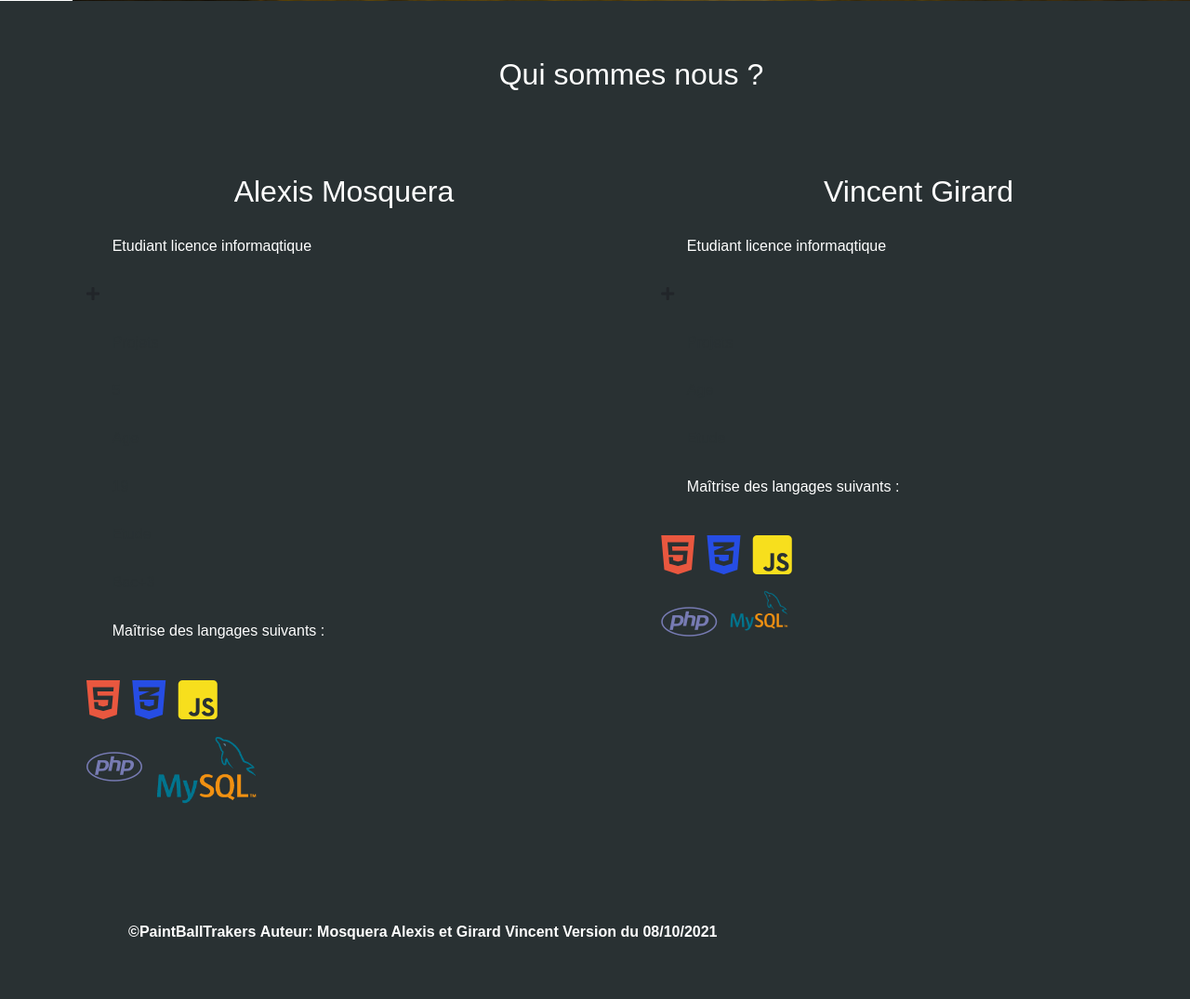
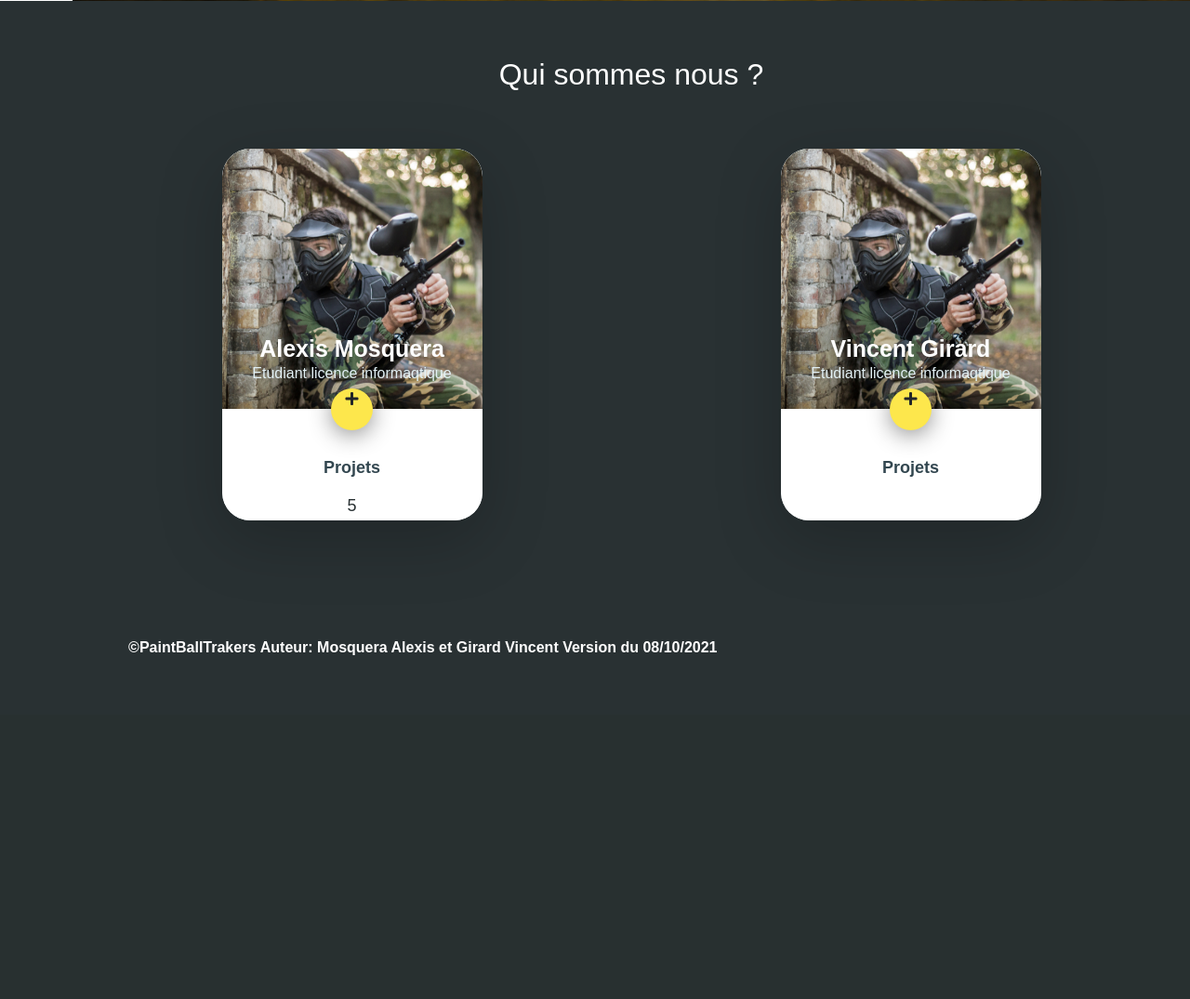
Before and after one commit to PiloaCode/PaintBallTraker-s, a PHP site: page /contact.php in a window 1280 px wide. Shown: the part 799-1874 px from the top of the page at 93% size. After the commit the page ends 1504 px from the top, so only its background shows below. Run offline with PHP 8.4, Linux system fonts and the light colour scheme; some libraries are stand-ins or nearby versions.

Commit message:
Réalisation card page contact

```diff
--- a/paintballtrackers.com/contact.php
+++ b/paintballtrackers.com/contact.php
@@ -7,16 +7,16 @@
 <body>
 <h2>Qui sommes nous ?</h2>
 <div class="row">
-    <div class="col-12 col-md-6" style="background: #293133;">
+    <div class="col-12 col-md-6">
         <!--Card Alexis-->
-    <div class="pCard_card cardAlexis">
+        <div class="pCard_card_ctAlexis">
             <!--Partie haute de la carte-->
             <div class="pCard_up">
                 <div class="pCard_text">
                     <h2>Alexis Mosquera</h2>
                     <p>Etudiant licence informaqtique</p>
                 </div>
-            <div class="pCard_add">
+                <div class="pCard_add_ctAlexis">
                     <i class="fas fa-plus"></i>
                 </div>
             </div>
@@ -64,16 +64,16 @@
             </div>
         </div>
     </div>
-    <div class="col-12 col-sm-12 col-md-6" style="background: #293133;">
+    <div class="col-12 col-md-6">
         <!--Card Vincent-->
-    <div class="pCard_card cardVincent">
+        <div class="pCard_card_ctVincent">
             <!--Partie haute de la carte-->
             <div class="pCard_up">
                 <div class="pCard_text">
                     <h2>Vincent Girard</h2>
                     <p>Etudiant licence informaqtique</p>
                 </div>
-            <div class="pCard_add">
+                <div class="pCard_add_ctVincent">
                     <i class="fas fa-plus"></i>
                 </div>
             </div>
--- a/paintballtrackers.com/index.php
+++ b/paintballtrackers.com/index.php
@@ -253,10 +253,8 @@
 <script src="https://cdnjs.cloudflare.com/ajax/libs/leaflet/1.7.1/leaflet.min.js"></script>
 <script src="https://ajax.googleapis.com/ajax/libs/jquery/3.6.0/jquery.min.js"></script>
 <script type="text/javascript" src="script.js"></script>
--->
+
 <script>
-
-
 L.mapquest.key = 'KEY';
 
 // 'map' refers to a <div> element with the ID map
--- a/paintballtrackers.com/script.js
+++ b/paintballtrackers.com/script.js
@@ -30,7 +30,22 @@
         $(".pCard_add_LB i").toggleClass("fa-minus");
     });
 });
-
+//Permet d'ouvrir/fermer la card contact Alexis
+$(function() {
+  "use strict";
+  $(".pCard_add_ctAlexis").click(function() {
+      $(".pCard_card_LB").toggleClass("pCard_on");
+      $(".pCard_add_LB i").toggleClass("fa-minus");
+  });
+});
+//Permet d'ouvrir/fermer la card contact Vincent
+$(function() {
+  "use strict";
+  $(".pCard_add_ctVincent").click(function() {
+      $(".pCard_card_LB").toggleClass("pCard_on");
+      $(".pCard_add_LB i").toggleClass("fa-minus");
+  });
+});
 
 /* Les options pour afficher la France */
 const mapOptions = {
--- a/paintballtrackers.com/style.css
+++ b/paintballtrackers.com/style.css
@@ -485,6 +485,28 @@
   overflow: hidden;
   margin: auto;
 }
+/*Card contact Alexis*/
+.pCard_card_ctAlexis {
+  width: 280px;
+  height: 400px;
+  border-radius: 30px;
+  background-color: #f6fcfe;
+  box-shadow: 0px 20px 70px 0px rgba(0,0,0,0.21);
+  position: relative;
+  overflow: hidden;
+  margin: auto;
+}
+/*Card contact Vincent*/
+.pCard_card_ctVincent {
+  width: 280px;
+  height: 400px;
+  border-radius: 30px;
+  background-color: #f6fcfe;
+  box-shadow: 0px 20px 70px 0px rgba(0,0,0,0.21);
+  position: relative;
+  overflow: hidden;
+  margin: auto;
+}
 /*Verso Card BR*/
 .pCard_card_BR .pCard_back {
   text-align: center;
@@ -514,6 +536,24 @@
 }
 /*Verso Card LB*/
 .pCard_card_LB .pCard_back {
+  text-align: center;
+  position: absolute;
+  left: 0;
+  right: 0;
+  top: 27%;
+  font-weight: 600;
+}
+/*Verso Card contact Alexis*/
+.pCard_card_ctAlexis .pCard_back {
+  text-align: center;
+  position: absolute;
+  left: 0;
+  right: 0;
+  top: 27%;
+  font-weight: 600;
+}
+/*Verso Card contact Vincent*/
+.pCard_card_ctVincent .pCard_back {
   text-align: center;
   position: absolute;
   left: 0;
@@ -593,6 +633,34 @@
   transition: 0.5s ease-in-out;
   background-image: url(img/LesBombes.png);
 }
+/*Partie haute Card contact Alexis*/
+.pCard_card_ctAlexis .pCard_up {
+  position: absolute;
+  width: 100%;
+  height: 280px;
+  background-position: 50%;
+  background-size: cover;
+  z-index:3;
+  text-align:center;
+  border-top-left-radius: 30px;
+  border-top-right-radius: 30px;
+  transition: 0.5s ease-in-out;
+  background-image: url(img/LesBombes.png);
+}
+/*Partie haute Card contact Vincent*/
+.pCard_card_ctVincent .pCard_up {
+  position: absolute;
+  width: 100%;
+  height: 280px;
+  background-position: 50%;
+  background-size: cover;
+  z-index:3;
+  text-align:center;
+  border-top-left-radius: 30px;
+  border-top-right-radius: 30px;
+  transition: 0.5s ease-in-out;
+  background-image: url(img/LesBombes.png);
+}
 /*Partie haute de la Card une fois activé*/
 .pCard_on .pCard_up {
   height: 100px;
@@ -634,6 +702,24 @@
   color: #f1f7f9;
   transition: 0.5s ease-in-out;
 }
+/*Texte de la partie haute de la Card contact Alexis*/
+.pCard_card_ctAlexis .pCard_up .pCard_text {
+  position: absolute;
+  top: 200px;
+  left: 0;
+  right: 0;
+  color: #f1f7f9;
+  transition: 0.5s ease-in-out;
+}
+/*Texte de la partie haute de la Card contact Vincent*/
+.pCard_card_ctVincent .pCard_up .pCard_text {
+  position: absolute;
+  top: 200px;
+  left: 0;
+  right: 0;
+  color: #f1f7f9;
+  transition: 0.5s ease-in-out;
+}
 /*Texte partie haute de la card une fois activé*/
 .pCard_on .pCard_up .pCard_text {
   top: 20px;
@@ -658,6 +744,16 @@
 }
 
 .pCard_card_LB .pCard_up .pCard_text p {
+  margin:0;
+  font-size:16px;
+  color: #e3f1f5;
+}
+.pCard_card_ctAlexis .pCard_up .pCard_text p {
+  margin:0;
+  font-size:16px;
+  color: #e3f1f5;
+}
+.pCard_card_ctVincent .pCard_up .pCard_text p {
   margin:0;
   font-size:16px;
   color: #e3f1f5;
@@ -722,6 +818,36 @@
   cursor: pointer;
   transition: 0.5s ease-in-out;
 }
+/*Bouton d'activation de la Card contact Alexis*/
+.pCard_card_ctAlexis .pCard_up .pCard_add_ctAlexis {
+  border-radius: 50%;
+  background-color: #FDE74C;
+  box-shadow: 0px 5px 24px 0px rgba(0, 0, 0, 0.43);
+  position: absolute;
+  top: 258px;
+  left:0;
+  right: 0;
+  margin: auto;
+  width: 45px;
+  height: 45px;
+  cursor: pointer;
+  transition: 0.5s ease-in-out;
+}
+/*Bouton d'activation de la Card contact Vincent*/
+.pCard_card_ctVincent .pCard_up .pCard_add_ctVincent {
+  border-radius: 50%;
+  background-color: #FDE74C;
+  box-shadow: 0px 5px 24px 0px rgba(0, 0, 0, 0.43);
+  position: absolute;
+  top: 258px;
+  left:0;
+  right: 0;
+  margin: auto;
+  width: 45px;
+  height: 45px;
+  cursor: pointer;
+  transition: 0.5s ease-in-out;
+}
 /*Rotation et déplacement du bouton de la Card BR une fois activé*/
 .pCard_on .pCard_up .pCard_add_BR  {
   transform: rotate(360deg) scale(0.5);
@@ -792,6 +930,30 @@
   border-bottom-right-radius: 30px;
   transition: 0.5 ease-in-out;
 }
+/*Partie basse de la Card contact Alexis*/
+.pCard_card_ctAlexis .pCard_down {
+  background-color: #fff;
+  position: absolute;
+  bottom: 0px;
+  width: 100%;
+  height: 120px;
+  z-index: 2;
+  border-bottom-left-radius: 30px;
+  border-bottom-right-radius: 30px;
+  transition: 0.5 ease-in-out;
+}
+/*Partie basse de la Card contact Vincent*/
+.pCard_card_ctVincent .pCard_down {
+  background-color: #fff;
+  position: absolute;
+  bottom: 0px;
+  width: 100%;
+  height: 120px;
+  z-index: 2;
+  border-bottom-left-radius: 30px;
+  border-bottom-right-radius: 30px;
+  transition: 0.5 ease-in-out;
+}
 /*Action de la partie basse des Card une fois activé*/
 .pCard_on .pCard_down {
   height: 100px;
@@ -829,6 +991,20 @@
   font-size: 18px;
   transition: 0.5s ease-in-out;
 }
+.pCard_card_ctAlexis .pCard_down div {
+  width: 100%;
+  text-align: center;
+  margin-top: 50px;
+  font-size: 18px;
+  transition: 0.5s ease-in-out;
+}
+.pCard_card_ctVincent .pCard_down div {
+  width: 100%;
+  text-align: center;
+  margin-top: 50px;
+  font-size: 18px;
+  transition: 0.5s ease-in-out;
+}
 
 .pCard_on .pCard_down div  {
   margin-top: 40px;
@@ -853,6 +1029,16 @@
 }
 
 .pCard_card_LB .pCard_down div  p:first-of-type {
+  color: #334750;
+  font-weight: 700;
+  margin-bottom: 5px;
+}
+.pCard_card_ctAlexis .pCard_down div  p:first-of-type {
+  color: #334750;
+  font-weight: 700;
+  margin-bottom: 5px;
+}
+.pCard_card_ctVincent .pCard_down div  p:first-of-type {
   color: #334750;
   font-weight: 700;
   margin-bottom: 5px;
@@ -953,6 +1169,16 @@
   font-size: 25px;
   font-weight: 600;
 }
+.pCard_card_ctAlexis .pCard_up .pCard_text h2 {
+  margin:0;
+  font-size: 25px;
+  font-weight: 600;
+}
+.pCard_card_ctVincent .pCard_up .pCard_text h2 {
+  margin:0;
+  font-size: 25px;
+  font-weight: 600;
+}
 
 
 .pCard_card_BR .pCard_back p {
@@ -970,7 +1196,12 @@
 .pCard_card_LB .pCard_back p {
 color: #293133;
 }
-
+.pCard_card_ctAlexis .pCard_back p {
+  color: #293133;
+}
+.pCard_card_ctVincent .pCard_back p {
+  color: #293133;
+}
 /*carrousel index*/
 .slider{
   position: relative;
```
Also changed, not shown: other parts of paintballtrackers.com/style.css (+42 -0 lines). Lines whose indentation alone changed are shown as unchanged.
